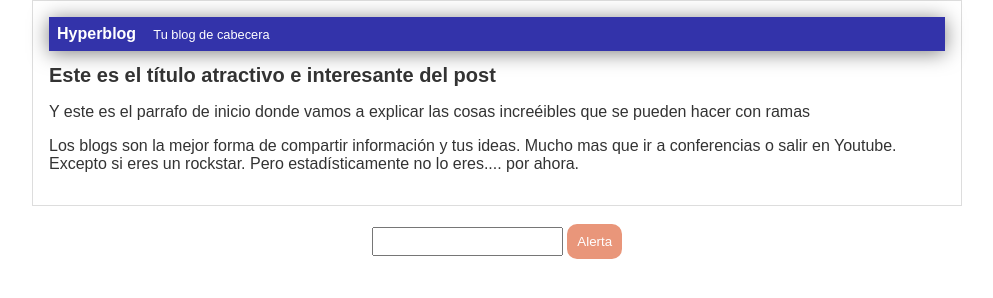
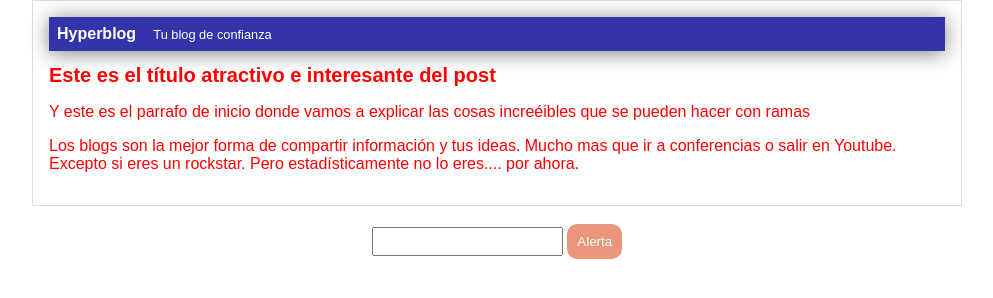
Before and after one commit to danielSENA123/daniel453.github.io, a plain HTML site: page index.html in a window 1280 px wide. Shown: the whole page, without its empty margins (143-1136 px from the left). Drawn offline with Linux system fonts and the light colour scheme.

Commit message:
Modifique la cabecera y el color del texto

```diff
--- a/css/index.css
+++ b/css/index.css
@@ -1,7 +1,10 @@
 body{
+    color: red;
     text-align: center;
-    font-family: sans-serif;
-    color: darksalmon;
+    font-family: "Arial";
+    font-size: 16px;
+    margin: 0;
+    padding: 0;
 }
 
 #Alert {
@@ -18,15 +21,6 @@ body{
     outline: none;
 }
 
-body
-{
-    color: #333;
-    text-align: center;
-    font-family: "Arial";
-    font-size: 16px;
-    margin: 0;
-    padding: 0;
-}
 #container
 {
     width: 70%;
--- a/index.html
+++ b/index.html
@@ -12,7 +12,7 @@
     <div id="container">
         <div id="cabecera">
             Hyperblog
-            <span id="tagline">Tu blog de cabecera</span>
+            <span id="tagline">Tu blog de confianza</span>
         </div>
         <div id="post">
             <h1>Este es el título atractivo e interesante del post</h1>
```
